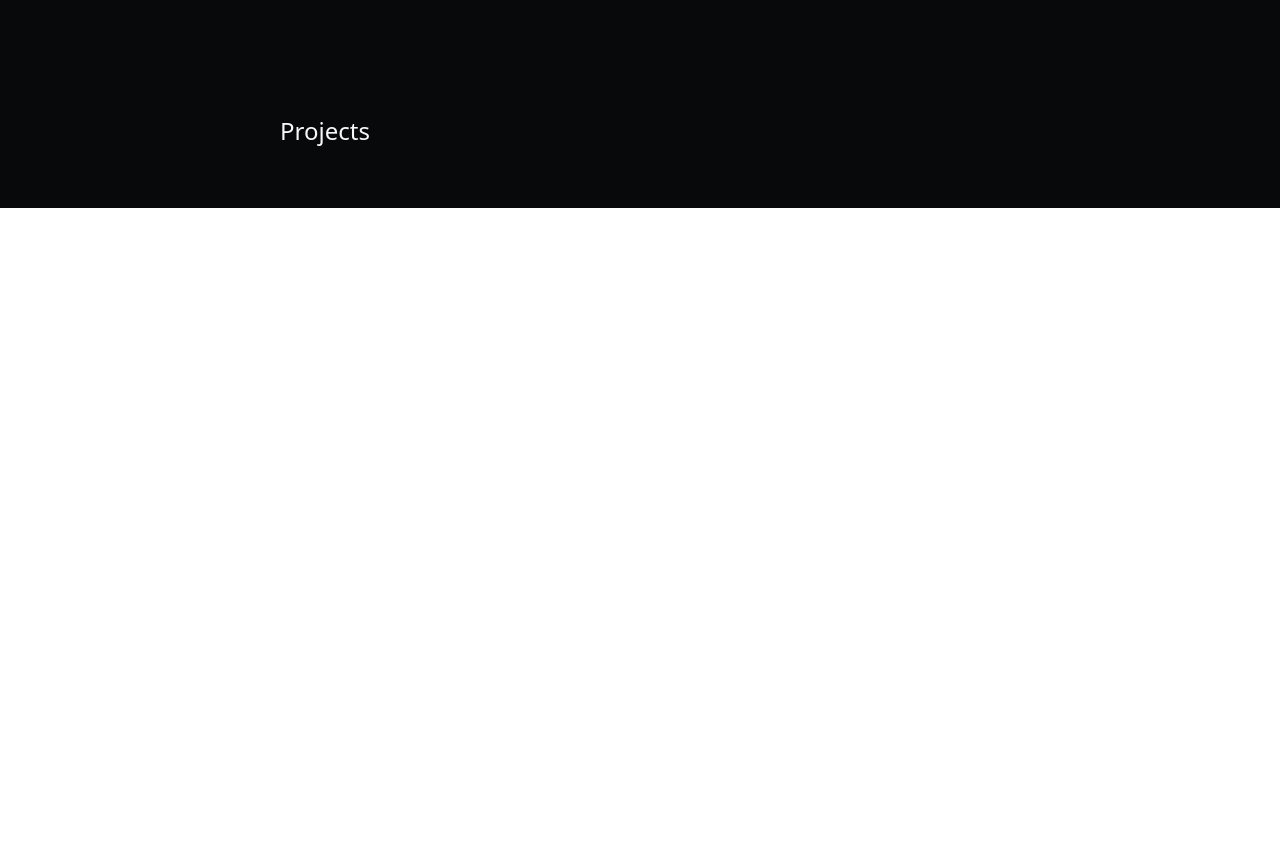
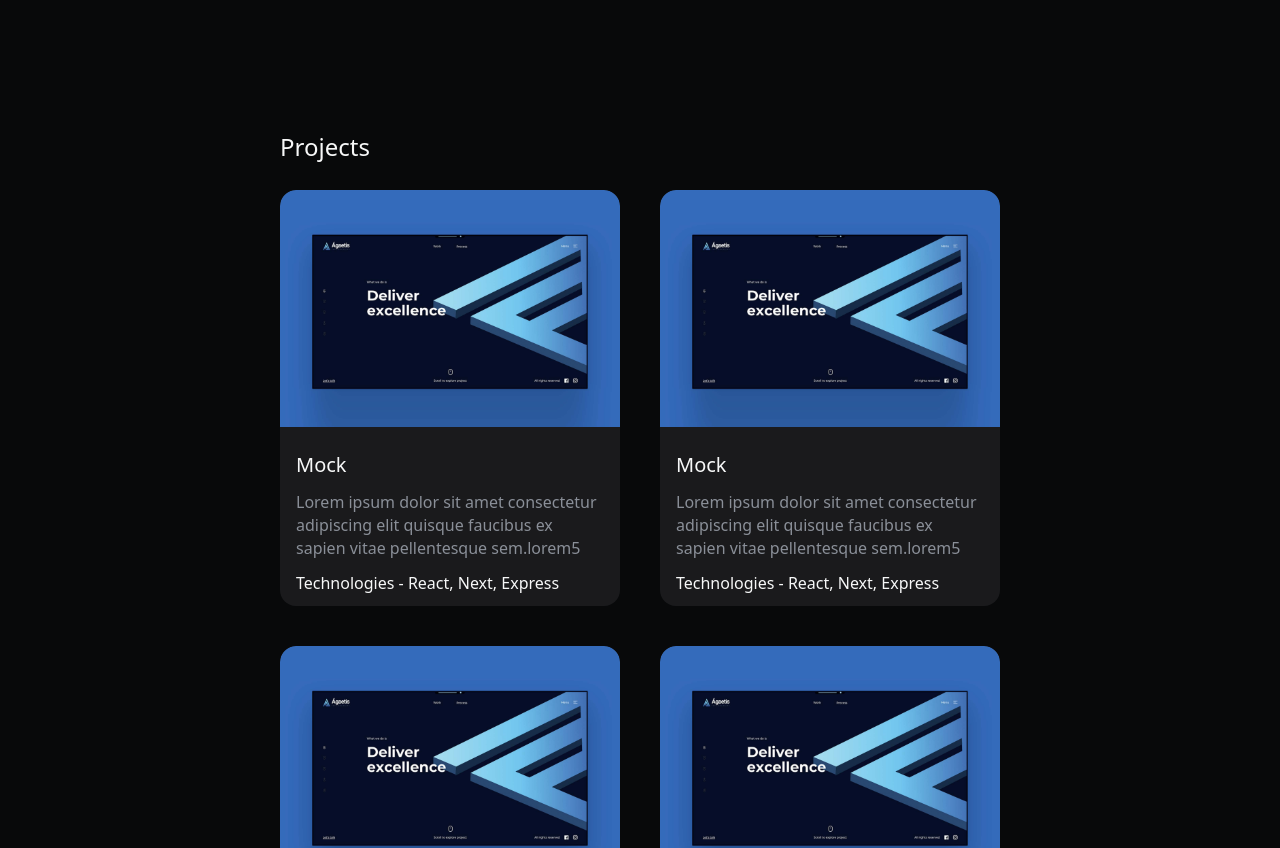
Before and after one commit to zaidkhatri-dev/zaid-portfolio, a React (Vite) app: page / in a window 1280 px wide. Shown: the part 592-1440 px from the top of the page. Before the commit the page ends 800 px from the top, so only its background shows below. Built offline with nearby package versions, Linux system fonts and the light colour scheme; a web font is replaced by a local one.

Commit message:
feat: add github link in project cards

```diff
--- a/src/App.tsx
+++ b/src/App.tsx
@@ -1,11 +1,13 @@
 import Container from "./components/utility/Container";
 import Hero from "./components/sections/Hero";
 import Projects from "./components/sections/Projects";
+import Navbar from "./components/sub/Navbar";
 
 const App = () => {
   return (
     <div className="text-pfg bg-pbg dark md:text-lg">
       <Container>
+        <Navbar></Navbar>
         <Hero></Hero>
         <Projects></Projects>
       </Container>
--- a/src/components/sections/Hero.tsx
+++ b/src/components/sections/Hero.tsx
@@ -1,4 +1,3 @@
-import Navbar from '../sub/Navbar'
 import ProfilePicture from '../sub/ProfilePicture'
 import Description from '../sub/Description'
 import CTA from '../sub/CTA'
@@ -6,7 +5,6 @@ import CTA from '../sub/CTA'
 const Hero = () => {
   return (
     <section>
-        <Navbar></Navbar>
         <ProfilePicture></ProfilePicture>
         <Description></Description>
         <CTA></CTA>
--- a/src/components/sections/Projects.tsx
+++ b/src/components/sections/Projects.tsx
@@ -1,9 +1,48 @@
+import type { ProjectCardProps } from "../../types/types"
+import ProjectCard from "../sub/ProjectCard"
+
+const ProjectArr: ProjectCardProps[] = [{
+    title: "Mock",
+    description: "Lorem ipsum dolor sit amet consectetur adipiscing elit quisque faucibus ex sapien vitae pellentesque sem.lorem5",
+    technologies: "React, Next, Express",
+    imageURL: "mockup.svg",
+    githubURL: "https://github.com/zaidkhatri-dev/AI-Powered-Inventory-Management-System"
+},
+{
+    title: "Mock",
+    description: "Lorem ipsum dolor sit amet consectetur adipiscing elit quisque faucibus ex sapien vitae pellentesque sem.lorem5",
+    technologies: "React, Next, Express",
+    imageURL: "mockup.svg",
+    githubURL: "https://github.com/zaidkhatri-dev/AI-Powered-Inventory-Management-System"
+},
+{
+    title: "Mock",
+    description: "Lorem ipsum dolor sit amet consectetur adipiscing elit quisque faucibus ex sapien vitae pellentesque sem.lorem5",
+    technologies: "React, Next, Express",
+    imageURL: "mockup.svg",
+    githubURL: "https://github.com/zaidkhatri-dev/AI-Powered-Inventory-Management-System"
+},
+{
+    title: "Mock",
+    description: "Lorem ipsum dolor sit amet consectetur adipiscing elit quisque faucibus ex sapien vitae pellentesque sem.lorem5",
+    technologies: "React, Next, Express",
+    imageURL: "mockup.svg",
+    githubURL: "https://github.com/zaidkhatri-dev/AI-Powered-Inventory-Management-System"
+}]
+
 const Projects = () => {
-  return (
-    <section className="mt-32">
-        <h2 className="text-[22px] md:text-[24px]">Projects</h2>
-    </section>
-  )
+    return (
+        <section className="mt-32">
+            <h2 className="text-[22px] md:text-[24px] mb-6">Projects</h2>
+
+            <div className="grid grid-cols-1 md:grid-cols-2 gap-10">
+                {ProjectArr.map((p,idx)=> (
+                    <ProjectCard key={idx} title={p.title} description={p.description} imageURL={p.imageURL} technologies={p.technologies} githubURL={p.githubURL}></ProjectCard>
+                )
+                )}
+            </div>
+        </section>
+    )
 }
 
 export default Projects
--- a/src/components/sub/Description.tsx
+++ b/src/components/sub/Description.tsx
@@ -1,7 +1,7 @@
 const Description = () => {
 	return (
 		<div className="mt-6">
-			<h1 className="text-2xl md:text-[26px]">Zaid Khatri - Full Stack Web Developer</h1>
+			<h1 className="text-[26px] md:text-[28px]">Zaid Khatri - Full Stack Web Developer</h1>
 			<p className="text-sfg mt-3 leading-7">
 				I build web apps using <span className="text-pfg">Typescript,</span> <span className="text-pfg">React.js</span> and <span className="text-pfg">Express.js</span>. I design
 				<span className="text-pfg"> clean,</span> <span className="text-pfg">intuitive</span> interfaces and build <span className="text-pfg">scalable</span> backends to deliver
--- a/src/components/sub/Navbar.tsx
+++ b/src/components/sub/Navbar.tsx
@@ -16,7 +16,7 @@ const Navbar = () => {
   },[])
 
   return (
-    <nav className="flex justify-center items-center sticky top-0 gap-5 lg:gap-0 z-5 py-2">
+    <nav className="flex justify-center items-center sticky top-0 gap-5 lg:gap-0 z-5 py-4">
       {navItems.map((item, idx) => (
         <a
         key={idx}
--- a/src/components/sub/ProjectCard.tsx
+++ b/src/components/sub/ProjectCard.tsx
@@ -0,0 +1,25 @@
+import type { ProjectCardProps } from '../../types/types'
+
+const ProjectCard = ({ title, description, imageURL, githubURL, technologies }: ProjectCardProps) => {
+
+    return (
+        <div className='h-full w-full rounded-2xl bg-sbg text-pfg flex flex-col gap-3'>
+            <div className='relative w-full overflow-hidden rounded-t-2xl group'>
+                <img src={imageURL} className='w-full' alt="" />
+                <div className='hidden md:flex items-center justify-center absolute inset-0 backdrop-blur-lg bg-black/30 opacity-0 group-hover:opacity-100 transition-opacity duration-300'>
+                    <a href={githubURL} target='_blank'><img src="github_icon.svg" width={40} height={40} alt="github-link" /></a>
+                </div>
+            </div>
+            <div className='px-4 py-3 flex flex-col gap-3'>
+                <div className='flex items-center justify-between'>
+                    <h3 className='text-[18px] md:text-xl'>{title}</h3>
+                    <a href={githubURL} target='_blank' className='md:hidden'><img src="github_icon.svg" width={33} height={33} alt="Github-Link" /></a>
+                </div>
+                <p className='text-sm md:text-[16px] text-sfg'>{description}</p>
+                <p className='text-sm md:text-[16px]'>Technologies - {technologies}</p>
+            </div>
+        </div>
+    )
+}
+
+export default ProjectCard
--- a/src/components/utility/Container.tsx
+++ b/src/components/utility/Container.tsx
@@ -3,7 +3,7 @@ import type { ContainerProps } from "../../types/types";
 const Container = ({ children, ...props }: ContainerProps) => {
 
     return (
-    <main className={`container mx-auto max-w-3xl px-6 min-h-screen py-6`} {...props}>
+    <main className={`container mx-auto max-w-3xl px-6 min-h-screen py-4`} {...props}>
       {children}
     </main>
   );
```
Also changed, not shown: src/types/types.ts (+8 -0 lines), public/mockup.svg (added).
